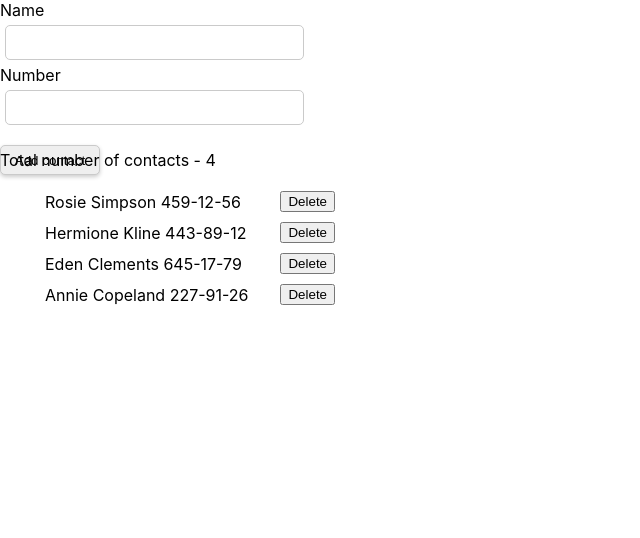
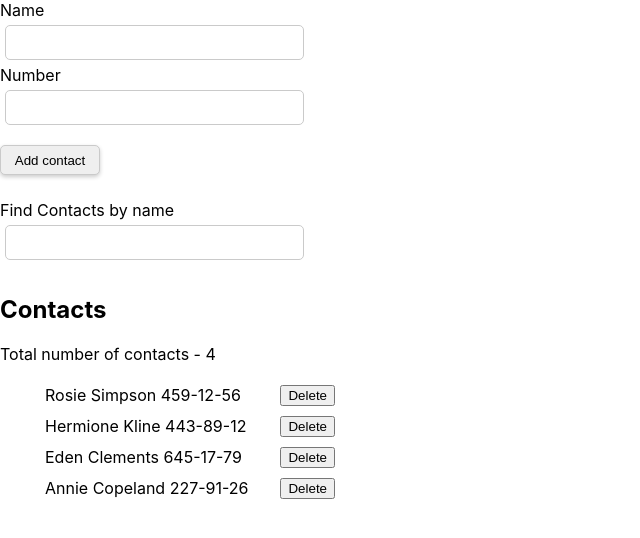
Before and after one commit to AslanovRustam/goit-react-hw-02-phonebook, a React (Create React App) app: page / in a window 1280 px wide. Shown: the top 538 px of the page, without its empty margins (0-640 px from the left). Built offline with nearby package versions, Linux system fonts and the light colour scheme.

Commit message:
создает решение для добавления контактов, и фильтрации

```diff
--- a/src/App.js
+++ b/src/App.js
@@ -2,6 +2,7 @@ import React, { Component } from 'react';
 import shortid from 'shortid';
 import Form from './Form/Form';
 import Contactlist from './Contacts/Contacts';
+import Filter from './Filter/Filter';
 
 class App extends Component {
   state = {
@@ -12,24 +13,20 @@ class App extends Component {
       { id: 'id-4', name: 'Annie Copeland', number: '227-91-26' },
     ],
     filter: '',
-    name: '',
-    number: '',
+    // name: '',
+    // number: '',
   };
 
-  // addContact = (name, number) => {
-  //   const contact = {
-  //     id: shortid.generate(),
-  //     name,
-  //     number,
-  //   };
+  addContact = (name, number) => {
+    const contact = {
+      id: shortid.generate(),
+      name,
+      number,
+    };
 
-  //   this.setState(({ contacts }) => ({
-  //     contacts: [contact, ...contacts],
-  //   }));
-  // };
-
-  formSubmitHandler = data => {
-    console.log(data);
+    this.setState(({ contacts }) => ({
+      contacts: [contact, ...contacts],
+    }));
   };
 
   onDeleteContact = contactId => {
@@ -38,12 +35,39 @@ class App extends Component {
     }));
   };
 
+  onAddContact = (name, number) => {
+    console.log({ name, number });
+    const contact = {
+      id: shortid.generate(),
+      name: name,
+      number: number,
+    };
+
+    this.setState(prevState => ({
+      contacts: [contact, ...prevState.contacts],
+    }));
+  };
+
+  onChangeFilter = e => {
+    this.setState({ filter: e.currentTarget.value });
+  };
+
+  getFilteredContacts = () => {
+    const normalizedFilter = this.state.filter.toLowerCase();
+    return this.state.contacts.filter(contact =>
+      contact.name.toLowerCase().includes(normalizedFilter),
+    );
+  };
+
   render() {
+    const filteredContacts = this.getFilteredContacts();
     return (
       <>
-        <Form onSubmit={this.formSubmitHandler} />
+        <Form onSubmit={this.onAddContact} />
+        <Filter value={this.state.filter} onChange={this.onChangeFilter} />
         <Contactlist
-          contacts={this.state.contacts}
+          // contacts={this.state.contacts}
+          contacts={filteredContacts}
           onDeleteContact={this.onDeleteContact}
         />
       </>
--- a/src/Contacts/Contacts.js
+++ b/src/Contacts/Contacts.js
@@ -3,7 +3,8 @@ import s from './contacs.module.css';
 
 const Contactlist = ({ contacts, onDeleteContact }) => {
   return (
-    <>
+    <div className={s.contactsList}>
+      <h2>Contacts</h2>
       <span>Total number of contacts - {contacts.length}</span>
       <ul className={s.list}>
         {contacts.map(({ id, name, number }) => (
@@ -19,7 +20,7 @@ const Contactlist = ({ contacts, onDeleteContact }) => {
           </li>
         ))}
       </ul>
-    </>
+    </div>
   );
 };
 
--- a/src/Contacts/contacs.module.css
+++ b/src/Contacts/contacs.module.css
@@ -8,3 +8,7 @@
   justify-content: space-between;
   padding: 5px;
 }
+
+.contactsList {
+  margin-top: 30px;
+}
--- /dev/null
+++ b/src/Filter/Filter.js
@@ -0,0 +1,20 @@
+import React from 'react';
+import s from './filter.module.css';
+
+const Filter = ({ value, onChange }) => {
+  return (
+    <div className={s.section}>
+      <label>
+        Find Contacts by name
+        <input
+          type="text"
+          className={s.input}
+          value={value}
+          onChange={onChange}
+        />
+      </label>
+    </div>
+  );
+};
+
+export default Filter;
--- /dev/null
+++ b/src/Filter/filter.module.css
@@ -0,0 +1,14 @@
+.section {
+  width: 300px;
+  margin-bottom: 15px;
+}
+
+.input {
+  margin: 5px;
+  height: 31px;
+  width: 285px;
+  padding-left: 10px;
+  outline: none;
+  border-radius: 5px;
+  border: 1px solid #cacaca;
+}
--- a/src/Form/Form.js
+++ b/src/Form/Form.js
@@ -1,4 +1,5 @@
 import React, { Component } from 'react';
+import PropTypes from 'prop-types';
 import s from './form.module.css';
 import shortid from 'shortid';
 
@@ -7,6 +8,16 @@ class Form extends Component {
     contacts: [],
     name: '',
     number: '',
+  };
+  static propTypes = {
+    onSubmit: PropTypes.func.isRequired,
+    contacts: PropTypes.arrayOf(
+      PropTypes.shape({
+        id: PropTypes.string.isRequired,
+        name: PropTypes.string.isRequired,
+        number: PropTypes.string.isRequired,
+      }),
+    ),
   };
 
   handleChange = event => {
@@ -19,19 +30,44 @@ class Form extends Component {
     this.setState({ contacts: [], name: '', number: '' });
   };
 
+  // contactMatch = () => {
+  //   if (
+  //     this.state.contacts
+  //       .reduce((acc, contact) => [...acc, contact.name], [])
+  //       .includes(this.state.name)
+  //   ) {
+  //     alert(`${this.state.name} is already in contacts`);
+  //     return true;
+  //   }
+  // };
+  contactMatching = () => {
+    const { name } = this.state;
+    const { contacts } = this.props;
+    const namesInPhonebook = contacts.reduce(
+      (acc, contact) => [...acc, contact.name],
+      [],
+    );
+    if (namesInPhonebook.includes(name)) {
+      alert(`${name} is already in contacts`);
+      return true;
+    }
+  };
+
   handleSubmitForm = event => {
+    const { name, number } = this.state;
+
     event.preventDefault();
-    this.props.onSubmit(this.state);
+    this.setState({ name: '', number: '' });
+    if (this.contactMatching()) {
+      return;
+    }
+
+    this.props.onSubmit(this.state.name, this.state.number);
+    // this.props.onSubmit(this.state.number);
     this.reset();
   };
 
   contactInputId = shortid.generate();
-  // handleNameChange = event => {
-  //   this.setState({ name: event.currentTarget.value });
-  // };
-  // handleNamberChange = event => {
-  //   this.setState({ number: event.currentTarget.value });
-  // };
 
   render() {
     return (
--- a/src/Form/form.module.css
+++ b/src/Form/form.module.css
@@ -1,6 +1,7 @@
 .form {
   width: 320px;
   height: 150px;
+  margin-bottom: 50px;
 }
 
 .input {
```
